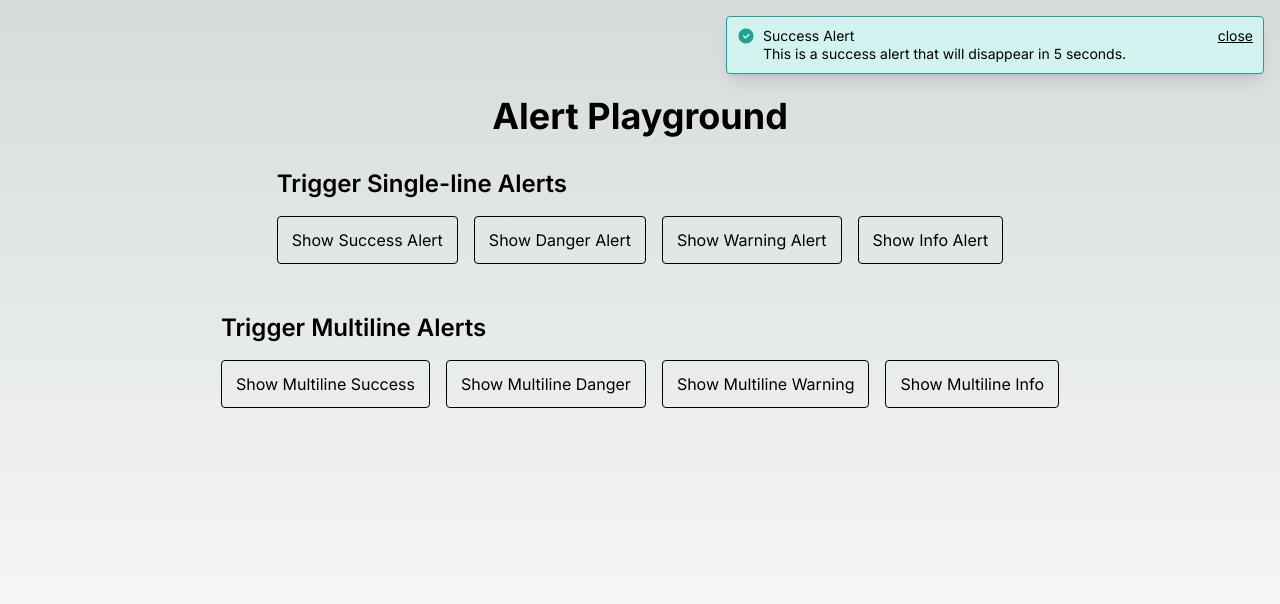
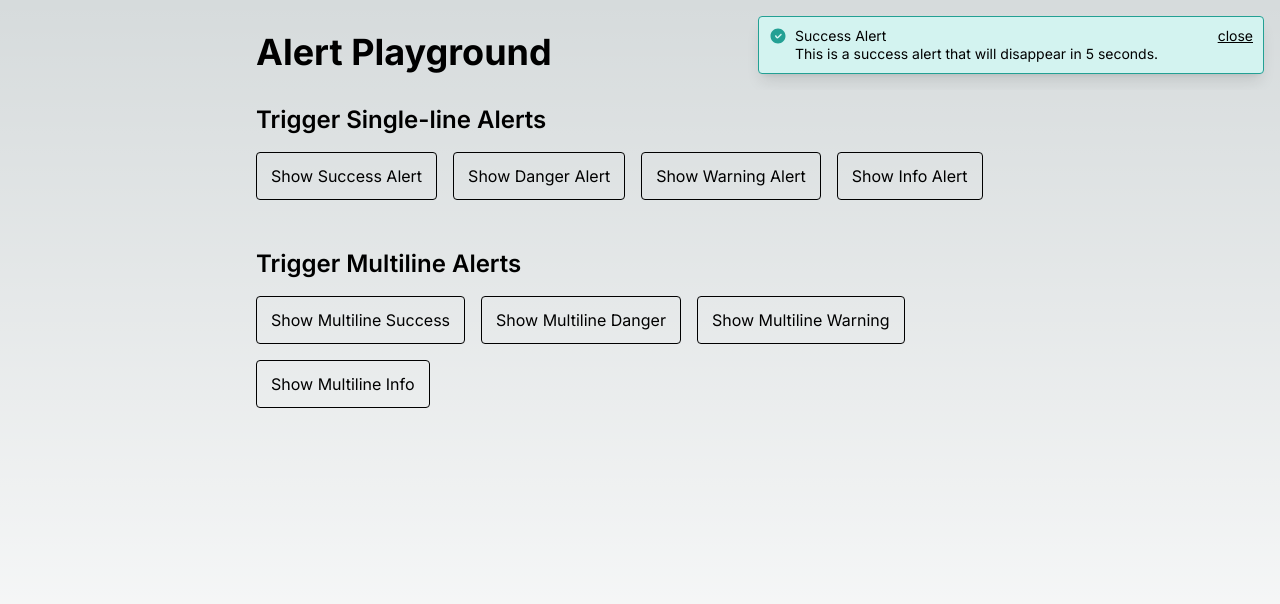
Before and after one commit to m2rads/financial-calendar, a Next.js app: page /playground in a window 1280 px wide. Both pictures are taken after a click on the button "Show Success Alert". Shown: the top 604 px of the page. Built offline with nearby package versions, Linux system fonts and the light colour scheme.

Commit message:
fix the order of the alert boxes

```diff
--- a/app/playground/page.tsx
+++ b/app/playground/page.tsx
@@ -1,7 +1,7 @@
 'use client'
 
 import React, { useState } from 'react';
-import { Alert, AlertTitle, AlertDescription, AlertActions, AlertProps, AlertGroup } from '@/components/ui/alert';
+import { Alert, AlertTitle, AlertDescription, AlertProps } from '@/components/ui/alert';
 import { Button } from '@/components/ui/button';
 
 export default function Playground() {
@@ -9,30 +9,45 @@ export default function Playground() {
 
   const handleButtonClick = (variant: 'success' | 'danger' | 'warning' | 'info', multiline: boolean = false) => {
     const newAlert: AlertProps = {
-      id: Date.now(),
       variant,
-      title: `${variant.charAt(0).toUpperCase() + variant.slice(1)} Alert`,
-      description: multiline
-        ? `This is a ${variant} multiline alert. It will not disappear automatically and has action buttons.`
-        : `This is a ${variant} alert that will disappear in 5 seconds.`,
+      showCloseButton: true,
       multiline,
-      showCloseButton: true,
-      onClose: () => handleCloseAlert(Date.now()),
+      duration: multiline ? undefined : 5000,
+      children: (
+        <>
+          <AlertTitle>{`${variant.charAt(0).toUpperCase() + variant.slice(1)} Alert`}</AlertTitle>
+          <AlertDescription>
+            {multiline
+              ? `I'm a multiline alert message and a have buttons too! I provide detailed messages to help users understand what's going on and capture the attention of the user in an intrusive way. I can have links too!`
+              : `This is a ${variant} alert that will disappear in 5 seconds.`}
+          </AlertDescription>
+          {multiline && (
+            <div className="flex flex-row justify-start items-start gap-2 w-full mt-3 pl-[26px]">
+              <Button onClick={() => console.log('Action 1 clicked')} variant="default" size="default">
+                Button
+              </Button>
+              <Button onClick={() => console.log('Action 2 clicked')} variant="default" size="default" className="bg-black text-white">
+                Button
+              </Button>
+            </div>
+          )}
+        </>
+      ),
+      onClose: () => {
+        setAlerts(currentAlerts => currentAlerts.filter(a => a !== newAlert));
+      }
     };
-    setAlerts(prevAlerts => [...prevAlerts, newAlert]);
-  };
-
-  const handleCloseAlert = (id: number) => {
-    setAlerts(prevAlerts => prevAlerts.filter(alert => alert.id !== id));
+    setAlerts(currentAlerts => [...currentAlerts, newAlert]);
   };
 
   return (
-    <main className="flex min-h-screen flex-col items-center justify-start p-24">
+    <main className="flex min-h-screen flex-col items-center justify-start p-4 sm:p-8 w-full">
+      <div className="w-full max-w-3xl">
         <h1 className="text-4xl font-bold mb-8">Alert Playground</h1>
 
         <section className="space-y-4 mb-12">
           <h2 className="text-2xl font-semibold">Trigger Single-line Alerts</h2>
-        <div className="flex space-x-4">
+          <div className="flex flex-wrap gap-4">
             <Button onClick={() => handleButtonClick('success')}>Show Success Alert</Button>
             <Button onClick={() => handleButtonClick('danger')}>Show Danger Alert</Button>
             <Button onClick={() => handleButtonClick('warning')}>Show Warning Alert</Button>
@@ -42,29 +57,22 @@ export default function Playground() {
 
         <section className="space-y-4 mb-12">
           <h2 className="text-2xl font-semibold">Trigger Multiline Alerts</h2>
-        <div className="flex space-x-4">
+          <div className="flex flex-wrap gap-4">
             <Button onClick={() => handleButtonClick('success', true)}>Show Multiline Success</Button>
             <Button onClick={() => handleButtonClick('danger', true)}>Show Multiline Danger</Button>
             <Button onClick={() => handleButtonClick('warning', true)}>Show Multiline Warning</Button>
             <Button onClick={() => handleButtonClick('info', true)}>Show Multiline Info</Button>
           </div>
         </section>
+      </div>
 
-      <AlertGroup alerts={alerts.map(alert => ({
-        ...alert,
-        children: (
-          <>
-            <AlertTitle>{alert.title}</AlertTitle>
-            <AlertDescription>{alert.description}</AlertDescription>
-            {alert.multiline && (
-              <AlertActions>
-                <Button onClick={() => console.log('Action 1 clicked')}>Action 1</Button>
-                <Button onClick={() => console.log('Action 2 clicked')}>Action 2</Button>
-              </AlertActions>
-            )}
-          </>
-        )
-      }))} />
+      <div className="fixed top-0 right-0 max-h-screen overflow-y-auto p-4 z-50 w-full max-w-[calc(100vw-32px)] sm:max-w-[538px]">
+        {alerts.map((alert, index) => (
+          <div key={index} className="mb-2 last:mb-0">
+            <Alert {...alert} />
+          </div>
+        ))}
+      </div>
     </main>
   );
 }
--- a/components/ui/alert.tsx
+++ b/components/ui/alert.tsx
@@ -4,7 +4,7 @@ import { cn } from "@/lib/utils"
 import { CheckCircleFill, SolidXCircle, SolidShieldExclamation, SolidExclamationCircle } from "@/components/icons"
 
 const alertVariants = cva(
-  "w-[538px] p-2.5 border border-solid rounded box-border shadow-lg transition-all duration-300",
+  "relative w-full max-w-[538px] p-2.5 border border-solid rounded box-border shadow-lg transition-all duration-300",
   {
     variants: {
       variant: {
@@ -22,21 +22,17 @@ const alertVariants = cva(
 )
 
 export interface AlertProps
-  extends Omit<React.HTMLAttributes<HTMLDivElement>, 'id'>,
+  extends React.HTMLAttributes<HTMLDivElement>,
     VariantProps<typeof alertVariants> {
-  id: number;
-  onClose?: () => void;
-  showCloseButton?: boolean;
-  duration?: number;
-  multiline?: boolean;
-  variant: 'default' | 'success' | 'danger' | 'warning' | 'info';
-  title?: string;
-  description?: string;
+  onClose?: () => void
+  showCloseButton?: boolean
+  duration?: number
+  multiline?: boolean
 }
 
 const Alert = React.forwardRef<HTMLDivElement, AlertProps>(
-  ({ className, variant, onClose, showCloseButton, duration = 5000, multiline = false, children, style, id, ...props }, ref) => {
-    const [isLeaving, setIsLeaving] = React.useState(false);
+  ({ className, variant, onClose, showCloseButton, duration = 5000, multiline = false, children, ...props }, ref) => {
+    const [isVisible, setIsVisible] = React.useState(true);
 
     React.useEffect(() => {
       if (!multiline) {
@@ -49,7 +45,7 @@ const Alert = React.forwardRef<HTMLDivElement, AlertProps>(
     }, [duration, multiline]);
 
     const handleClose = () => {
-      setIsLeaving(true);
+      setIsVisible(false);
       setTimeout(() => {
         onClose?.();
       }, 300);
@@ -70,21 +66,17 @@ const Alert = React.forwardRef<HTMLDivElement, AlertProps>(
       }
     };
 
+    if (!isVisible) return null;
+
     return (
       <div
         ref={ref}
         role="alert"
         className={cn(
           alertVariants({ variant }),
-          isLeaving && "opacity-0 translate-x-full",
+          "transition-opacity duration-300",
           className
         )}
-        style={{
-          ...style,
-          position: 'fixed',
-          right: '16px',
-          transition: 'all 0.3s ease-in-out',
-        }}
         {...props}
       >
         <div className="flex flex-row justify-between items-start w-full">
@@ -111,7 +103,7 @@ const AlertTitle = React.forwardRef<
   HTMLParagraphElement,
   React.HTMLAttributes<HTMLParagraphElement>
 >(({ className, ...props }, ref) => (
-  <p
+  <h5
     ref={ref}
     className={cn("text-sm leading-[130%] font-mabry-pro font-[400]", className)}
     {...props}
@@ -123,7 +115,7 @@ const AlertDescription = React.forwardRef<
   HTMLParagraphElement,
   React.HTMLAttributes<HTMLParagraphElement>
 >(({ className, ...props }, ref) => (
-  <p
+  <div
     ref={ref}
     className={cn("text-sm leading-[130%] font-mabry-pro font-[400]", className)}
     {...props}
@@ -131,45 +123,4 @@ const AlertDescription = React.forwardRef<
 ))
 AlertDescription.displayName = "AlertDescription"
 
-const AlertActions = React.forwardRef<
-  HTMLDivElement,
-  React.HTMLAttributes<HTMLDivElement>
->(({ className, ...props }, ref) => (
-  <div
-    ref={ref}
-    className={cn("flex flex-row justify-start items-start gap-2 w-full mt-3 pl-[26px]", className)}
-    {...props}
-  />
-))
-AlertActions.displayName = "AlertActions"
-
-const AlertContent = React.forwardRef<
-  HTMLDivElement,
-  React.HTMLAttributes<HTMLDivElement>
->(({ className, ...props }, ref) => (
-  <div
-    ref={ref}
-    className={cn("flex flex-row items-start gap-2 flex-grow", className)}
-    {...props}
-  />
-))
-AlertContent.displayName = "AlertContent"
-
-export const AlertGroup: React.FC<{ alerts: AlertProps[] }> = ({ alerts }) => {
-  return (
-    <div className="fixed top-4 right-4 space-y-4 z-50">
-      {alerts.map((alert, index) => (
-        <Alert
-          key={alert.id}
-          {...alert}
-          style={{
-            ...alert.style,
-            top: `${index * (alert.multiline ? 160 : 80) + 16}px`,
-          }}
-        />
-      ))}
-    </div>
-  );
-};
-
-export { Alert, AlertTitle, AlertDescription, AlertActions }
+export { Alert, AlertTitle, AlertDescription }
```
Lines whose indentation alone changed are shown as unchanged.
